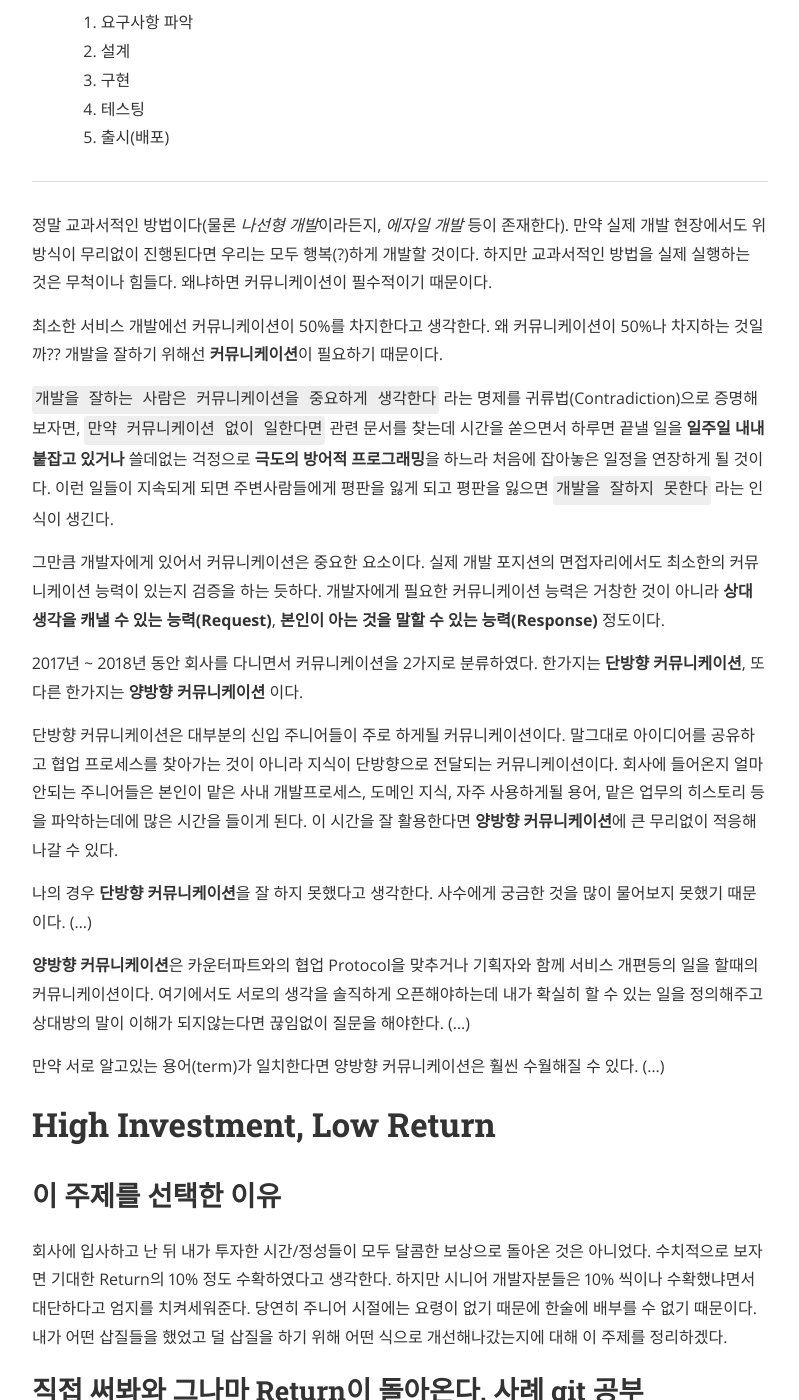
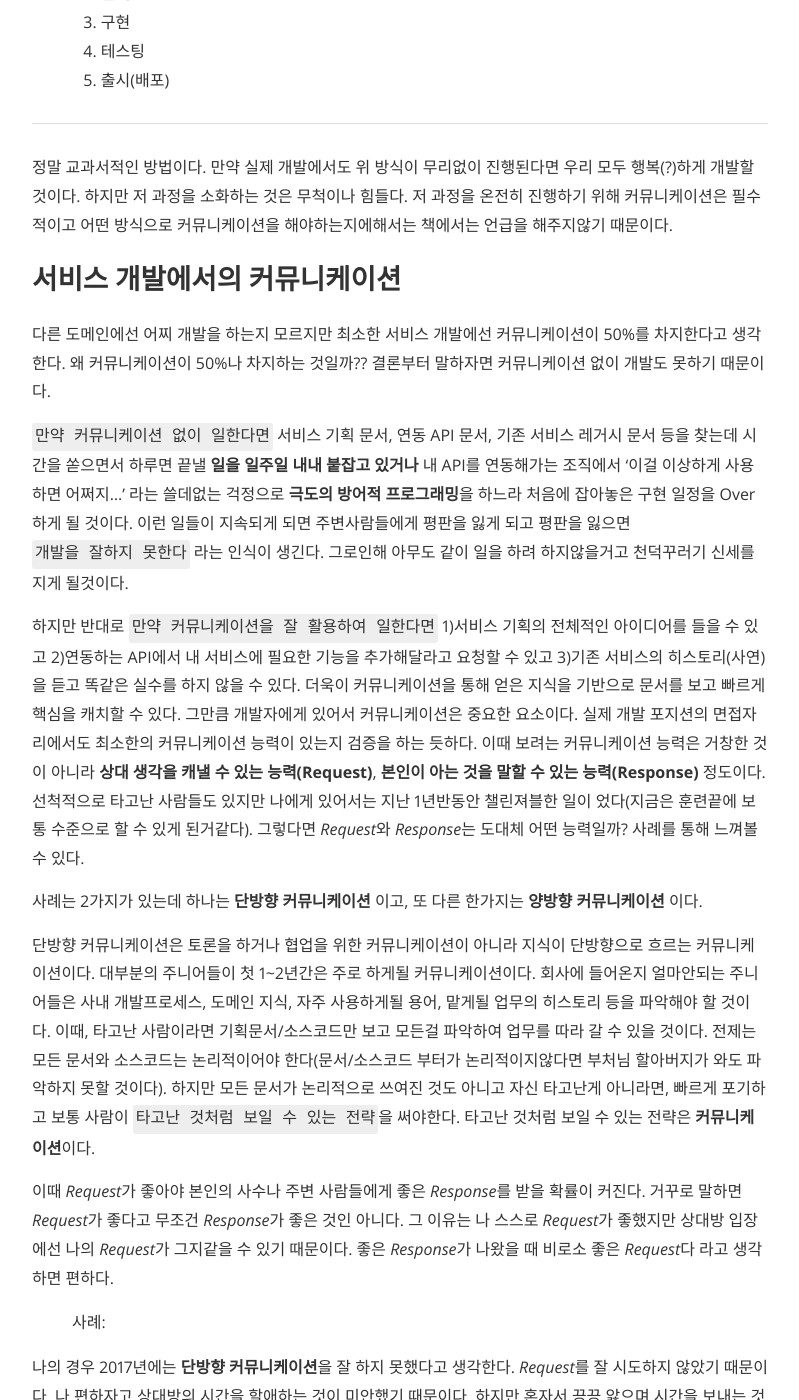
Before and after one commit to paka99/paka99.github.io, a Jekyll site: the page built from _posts/2018-12-10-yiary.md, in a window 1280 px wide and 1400 px high, scrolled down 1414 px. Shown: the whole window, without its empty margins (240-1039 px from the left). Built offline with Jekyll 4.4.1, drawn with Linux system fonts in a browser that asks for light colours; nearby versions of some CDN libraries; comment, search, counter and statistics services are not loaded; some of the changed text lies outside the part shown.

Commit message:
#커뮤니케이션 본문 수정 - 언제다쓰냐...

```diff
--- a/_posts/2018-12-10-yiary.md
+++ b/_posts/2018-12-10-yiary.md
@@ -11,18 +11,18 @@ author: Mocha
 # 쓰기 전에... (내가)
 원래는 2017년 한해를 마무리 하며 하나를 써야했지만 선천적인 게으름(<- 개발 잘하는 사람들 오마주)때문에 2017,2018년 회고록을 이제야 작성한다.
 
-평생 회고록이라는걸 모르고 살다가 회고록을 쓰게된 동기는 너무 단순하다. 10월쯤 술김에 회고록에 이거써야지 저거써야지 주제를 정해서 facebook에 타임라인으로 남겼다. 그리고 12월쯤 쓰는김에 요즘(?) 핫하다는 github.io를 활용하여 써보자 마음먹고, q='github.io 만드는법' 을 검색하여 여러 글을 본 뒤 감을 잡고 facebook에 남겨놓은 주제를 하나하나 써내려걌다.
+평생 회고록이라는걸 모르고 살다가 회고록을 쓰게된 이유는... 10월쯤 술김에 이거써야지 저거써야지 주제를 정해서 facebook에 타임라인으로 남겼다. 그리고 12월쯤 쓰는김에 요즘(?) 핫하다는 github page를 활용하여 써보자 마음먹고, q='github page 만드는법' 을 검색하여 여러 가이드 글을 본 뒤 감을 잡고 하나하나 써내려걌다.
 
-주제를 선정할 땐 나름 기준을 두었는데, 자랑스럽게 쓰고싶은 주제, 그리고 차마 내 실력이 들통날까봐 숨기고 싶은 주제를 선정하였다.
+주제를 선정할 땐 나름 기준을 두었는데 자랑스럽게 쓰고싶은 주제, 그리고 차마 내 실력이 들통날까봐 숨기고 싶은 주제를 선정하였다.
 
 이 글을 통해 '아! 이정도면 나도 회고록 쓸 수 있겠다' 라는 생각이 드는 사람들이 많아졌으면 좋겠다.
 
 # 커뮤니케이션/나홀로고민 의 트레이드오프
 ## 이 주제를 선택한 이유
-1년반 동안 일하면서 가장 크게 느낀점 중 한가지를 꼽자면 **개발 = 코딩 * 커뮤니케이션** 이라는 사실이다. (읽는 당신이 학생이라면)주변 취업한 선배, 회사다니다 학교로 오신 교수님께 귀에 피가 나도록 들었을 말이다(물론 나도 지겹게 들은 말이다). 하지만 도대체 왜 커뮤니케이션이 중요하고 그 예시애 대해서는 구체적으로 말해주는 사람이 없었을 것이다. 1년반 동안 일하면서 왜 커뮤니케이션이 중요한지에 대한 내 생각과 어떤 사례가 있었는지를 기록하는 식으로 회고록에서 이 주제를 정리하겠다.
+1년반 동안 일하면서 개발은 무엇인가를 한마디로 설명하자면 **개발 = 코딩 * 커뮤니케이션** 이라는 사실이다. 주변 취업한 선배 또는 소프트웨어 공학 교수님께 귀에 피가 나도록 들었을 말이다. 하지만 도대체 왜 커뮤니케이션이 중요한지에 대한 설명과 그 예시 사례에 대해서는 구체적으로 말해주는 사람은 없었을 것이다. 1년반 동안 일하면서 왜 커뮤니케이션이 중요한지에 대한 내 생각과 어떤 사례가 있었는지를 이 회고록에 적어보겠다.
 
 ## 커뮤니케이션이 중요한 이유
-개발 방법을 논하기 전 학교에서 배웠던 소프트웨어 개발을 되짚어보자.
+개발에서의 커뮤니케이션을 논하기 전 학교에서 배웠던 소프트웨어 개발을 되짚어보자.
 
  ----------
 > 1. 요구사항 파악
@@ -33,28 +33,35 @@ author: Mocha
 
 ----------
 
-정말 교과서적인 방법이다(물론 *나선형 개발*이라든지, *에자일 개발* 등이 존재한다). 만약 실제 개발 현장에서도 위 방식이 무리없이 진행된다면 우리는 모두 행복(?)하게 개발할 것이다. 하지만 교과서적인 방법을 실제 실행하는 것은 무척이나 힘들다. 왜냐하면 커뮤니케이션이 필수적이기 때문이다.
+정말 교과서적인 방법이다. 만약 실제 개발에서도 위 방식이 무리없이 진행된다면 우리 모두 행복(?)하게 개발할 것이다. 하지만 저 과정을 소화하는 것은 무척이나 힘들다. 저 과정을 온전히 진행하기 위해 커뮤니케이션은 필수적이고 어떤 방식으로 커뮤니케이션을 해야하는지에해서는 책에서는 언급을 해주지않기 때문이다.
 
-최소한 서비스 개발에선 커뮤니케이션이 50%를 차지한다고 생각한다. 왜 커뮤니케이션이 50%나 차지하는 것일까?? 개발을 잘하기 위해선 **커뮤니케이션**이 필요하기 때문이다.
+## 서비스 개발에서의 커뮤니케이션
+다른 도메인에선 어찌 개발을 하는지 모르지만 최소한 서비스 개발에선 커뮤니케이션이 50%를 차지한다고 생각한다. 왜 커뮤니케이션이 50%나 차지하는 것일까?? 결론부터 말하자면 커뮤니케이션 없이 개발도 못하기 때문이다.
 
-`개발을 잘하는 사람은 커뮤니케이션을 중요하게 생각한다` 라는 명제를 귀류법(Contradiction)으로 증명해보자면, `만약 커뮤니케이션 없이 일한다면` 관련 문서를 찾는데 시간을 쏟으면서 하루면 끝낼 일을 **일주일 내내 붙잡고 있거나** 쓸데없는 걱정으로 **극도의 방어적 프로그래밍**을 하느라 처음에 잡아놓은 일정을 연장하게 될 것이다. 이런 일들이 지속되게 되면 주변사람들에게 평판을 잃게 되고 평판을 잃으면 `개발을 잘하지 못한다` 라는 인식이 생긴다.
+`만약 커뮤니케이션 없이 일한다면` 서비스 기획 문서, 연동 API 문서, 기존 서비스 레거시 문서 등을 찾는데 시간을 쏟으면서 하루면 끝낼 **일을 일주일 내내 붙잡고 있거나** 내 API를 연동해가는 조직에서 '이걸 이상하게 사용하면 어쩌지...' 라는 쓸데없는 걱정으로 **극도의 방어적 프로그래밍**을 하느라 처음에 잡아놓은 구현 일정을 Over하게 될 것이다. 이런 일들이 지속되게 되면 주변사람들에게 평판을 잃게 되고 평판을 잃으면 `개발을 잘하지 못한다` 라는 인식이 생긴다. 그로인해 아무도 같이 일을 하려 하지않을거고 천덕꾸러기 신세를 지게 될것이다.
 
-그만큼 개발자에게 있어서 커뮤니케이션은 중요한 요소이다. 실제 개발 포지션의 면접자리에서도 최소한의 커뮤니케이션 능력이 있는지 검증을 하는 듯하다. 개발자에게 필요한 커뮤니케이션 능력은 거창한 것이 아니라 **상대 생각을 캐낼 수 있는 능력(Request)**, **본인이 아는 것을 말할 수 있는 능력(Response)** 정도이다.
+하지만 반대로 `만약 커뮤니케이션을 잘 활용하여 일한다면` 1)서비스 기획의 전체적인 아이디어를 들을 수 있고 2)연동하는 API에서 내 서비스에 필요한 기능을 추가해달라고 요청할 수 있고 3)기존 서비스의 히스토리(사연)을 듣고 똑같은 실수를 하지 않을 수 있다. 더욱이 커뮤니케이션을 통해 얻은 지식을 기반으로 문서를 보고 빠르게 핵심을 캐치할 수 있다.
+그만큼 개발자에게 있어서 커뮤니케이션은 중요한 요소이다. 실제 개발 포지션의 면접자리에서도 최소한의 커뮤니케이션 능력이 있는지 검증을 하는 듯하다. 이때 보려는 커뮤니케이션 능력은 거창한 것이 아니라 **상대 생각을 캐낼 수 있는 능력(Request)**, **본인이 아는 것을 말할 수 있는 능력(Response)** 정도이다. 선척적으로 타고난 사람들도 있지만 나에게 있어서는 지난 1년반동안 챌린져블한 일이 었다(지금은 훈련끝에 보통 수준으로 할 수 있게 된거같다). 그렇다면 *Request*와 *Response*는 도대체 어떤 능력일까? 사례를 통해 느껴볼 수 있다.
 
-2017년 ~ 2018년 동안 회사를 다니면서 커뮤니케이션을 2가지로 분류하였다. 한가지는 **단방향 커뮤니케이션**, 또 다른 한가지는 **양방향 커뮤니케이션** 이다.
+사례는 2가지가 있는데 하나는 **단방향 커뮤니케이션** 이고, 또 다른 한가지는 **양방향 커뮤니케이션** 이다.
 
-단방향 커뮤니케이션은 대부분의 신입 주니어들이 주로 하게될 커뮤니케이션이다. 말그대로 아이디어를 공유하고 협업 프로세스를 찾아가는 것이 아니라 지식이 단방향으로 전달되는 커뮤니케이션이다.
-회사에 들어온지 얼마안되는 주니어들은 본인이 맡은 사내 개발프로세스, 도메인 지식, 자주 사용하게될 용어, 맡은 업무의 히스토리 등을 파악하는데에 많은 시간을 들이게 된다. 이 시간을 잘 활용한다면 **양방향 커뮤니케이션**에 큰 무리없이 적응해나갈 수 있다.
+단방향 커뮤니케이션은 토론을 하거나 협업을 위한 커뮤니케이션이 아니라 지식이 단방향으로 흐르는 커뮤니케이션이다. 대부분의 주니어들이 첫 1~2년간은 주로 하게될 커뮤니케이션이다. 회사에 들어온지 얼마안되는 주니어들은 사내 개발프로세스, 도메인 지식, 자주 사용하게될 용어, 맡게될 업무의 히스토리 등을 파악해야 할 것이다. 이때, 타고난 사람이라면 기획문서/소스코드만 보고 모든걸 파악하여 업무를 따라 갈 수 있을 것이다. 전제는 모든 문서와 소스코드는 논리적이어야 한다(문서/소스코드 부터가 논리적이지않다면 부처님 할아버지가 와도 파악하지 못할 것이다). 하지만 모든 문서가 논리적으로 쓰여진 것도 아니고 자신 타고난게 아니라면, 빠르게 포기하고 보통 사람이 `타고난 것처럼 보일 수 있는 전략`을 써야한다. 타고난 것처럼 보일 수 있는 전략은 **커뮤니케이션**이다.
 
-나의 경우 **단방향 커뮤니케이션**을 잘 하지 못했다고 생각한다. 사수에게 궁금한 것을 많이 물어보지 못했기 때문이다. (...)
+이때 *Request*가 좋아야 본인의 사수나 주변 사람들에게 좋은 *Response*를 받을 확률이 커진다. 거꾸로 말하면 *Request*가 좋다고 무조건 *Response*가 좋은 것인 아니다. 그 이유는 나 스스로 *Request*가 좋했지만 상대방 입장에선 나의 *Request*가 그지같을 수 있기 때문이다. 좋은 *Response*가 나왔을 때 비로소 좋은 *Request*다 라고 생각하면 편하다.
 
-**양방향 커뮤니케이션**은 카운터파트와의 협업 Protocol을 맞추거나 기획자와 함께 서비스 개편등의 일을 할때의 커뮤니케이션이다. 여기에서도 서로의 생각을 솔직하게 오픈해야하는데 내가 확실히 할 수 있는 일을 정의해주고 상대방의 말이 이해가 되지않는다면 끊임없이 질문을 해야한다. (...)
+ > 사례:
+
+나의 경우 2017년에는 **단방향 커뮤니케이션**을 잘 하지 못했다고 생각한다. *Request*를 잘 시도하지 않았기 때문이다. 나 편하자고 상대방의 시간을 할애하는 것이 미안했기 때문이다. 하지만 혼자서 끙끙 앓으며 시간을 보내는 것을 생각해보면 회사와 조직장에게 더욱 미안한 일이라는 사실을 깨닫고나서 나의 이런 성향ㅇ르 꾸준히 고쳐나가려 했고 지금은 많이 바뀌었다고 생각한다. 자랑(?)을 하자면 *Response*는 좋았다고 생각한다. 상대의 *Response*가 이해되지 않으면 이해하지 못했다고 진솔하게 말하였고 내가 모르는것은 모른다고 자랑스럽게 말했기 때문이다. ㅎㅎ
+
+**양방향 커뮤니케이션**은 다른 조직과 API Protocol을 맞추거나 기획자와 함께 서비스 개발/개편을 할때 하게 될 커뮤니케이션이다.
+
+여기에서도 서로의 생각을 솔직하게 오픈해야하는데 내가 확실히 할 수 있는 일을 정의해주고 상대방의 말이 이해가 되지않는다면 끊임없이 질문을 해야한다. (...)
 
 만약 서로 알고있는 용어(term)가 일치한다면 양방향 커뮤니케이션은 훨씬 수월해질 수 있다. (...)
 
 # High Investment, Low Return
 ## 이 주제를 선택한 이유
-회사에 입사하고 난 뒤 내가 투자한 시간/정성들이 모두 달콤한 보상으로 돌아온 것은 아니었다. 수치적으로 보자면 기대한 Return의 10% 정도 수확하였다고 생각한다. 하지만 시니어 개발자분들은 10% 씩이나 수확했냐면서 대단하다고 엄지를 치켜세워준다. 당연히 주니어 시절에는 요령이 없기 때문에 한술에 배부를 수 없기 때문이다. 내가 어떤 삽질들을 했었고 덜 삽질을 하기 위해 어떤 식으로 개선해나갔는지에 대해 이 주제를 정리하겠다.
+개발 역량 성장을 위해 내가 투자한 시간/정성들이 모두 달콤한 보상으로 돌아온 것은 아니었다. 수치적으로 보자면 기대한 Return의 10% 정도 수확한듯하다. 하지만 시니어 개발자분들은 10% 씩이나 수확했냐면서 대단하다고 엄지를 치켜세워준다. 주니어 시절에는 요령이 없기 때문에 한술에 배부르기 힘들기 때문이지 않을까 생각한다. 1년반동안 내가 어떤 삽질들을 했었고 덜 삽질을 하기 위해 어떤 식으로 개선해나갔는지에 대해 이 주제를 정리하겠다. 참고로 이 주제는 숨기고 싶은 이야기이다.
 
 ## 직접 써봐와 그나마 Return이 돌아온다, 사례 git 공부
 개발을 잘하고 싶어 채용 공고에 언급이 많이되고 남들이 좋다고 말하는 기술/툴을 배우려고도 해본 것들이 있다. 대표적으로 Restfull API, Git이 있다.
```
